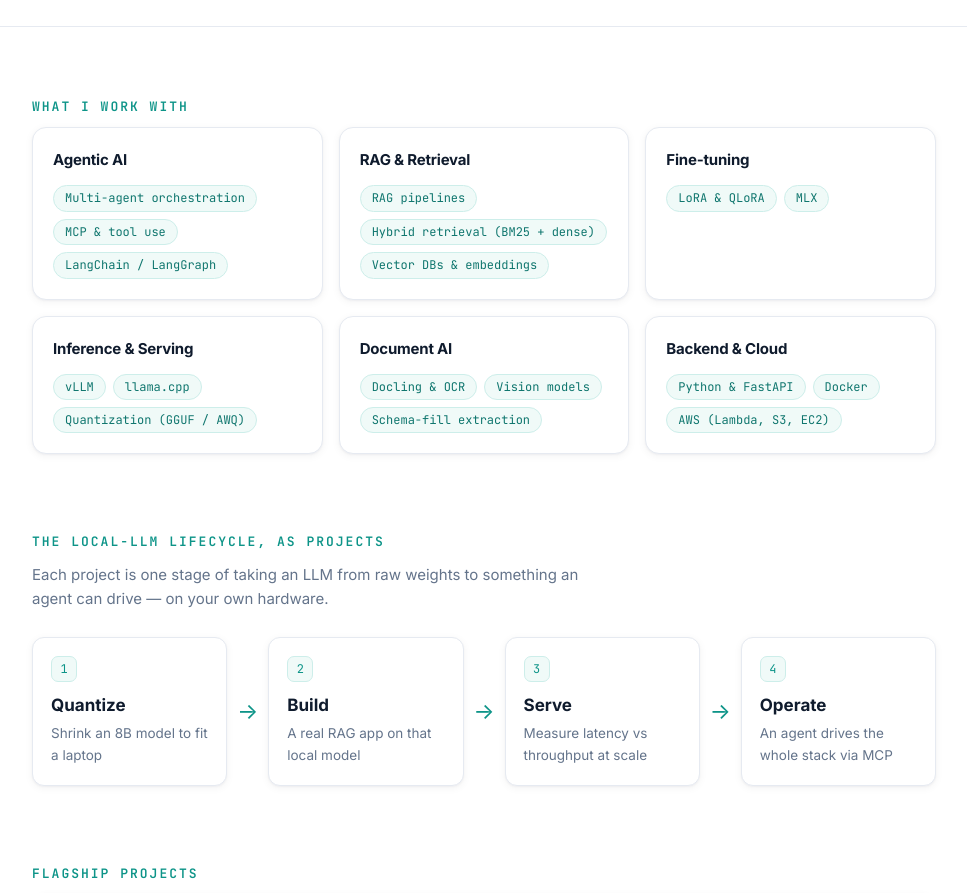
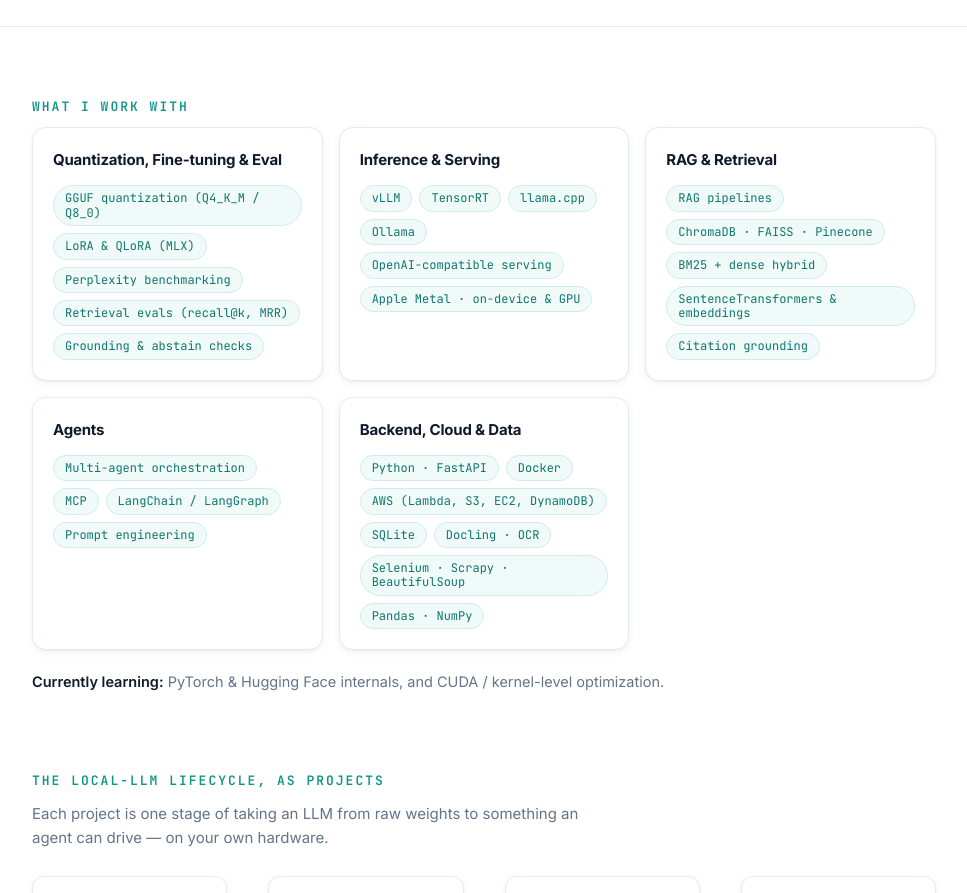
Before and after one commit to Jashwanthjash001/Jashwanthjash001.github.io, a plain HTML site: page index.html in a window 1280 px wide. Shown: the part 700-1593 px from the top of the page, without its empty margins (156-1123 px from the left). Drawn offline with Linux system fonts and the light colour scheme.

Commit message:
Skills: regroup per advisor framework — Model-team first, provable items, 'Currently learning' line

```diff
--- a/index.html
+++ b/index.html
@@ -54,30 +54,27 @@
     <h2 class="section-title">What I work with</h2>
     <div class="stack-grid">
       <div class="stack-cat">
-        <h3>Agentic AI</h3>
-        <ul><li>Multi-agent orchestration</li><li>MCP &amp; tool use</li><li>LangChain / LangGraph</li></ul>
+        <h3>Quantization, Fine-tuning &amp; Eval</h3>
+        <ul><li>GGUF quantization (Q4_K_M / Q8_0)</li><li>LoRA &amp; QLoRA (MLX)</li><li>Perplexity benchmarking</li><li>Retrieval evals (recall@k, MRR)</li><li>Grounding &amp; abstain checks</li></ul>
+      </div>
+      <div class="stack-cat">
+        <h3>Inference &amp; Serving</h3>
+        <ul><li>vLLM</li><li>TensorRT</li><li>llama.cpp</li><li>Ollama</li><li>OpenAI-compatible serving</li><li>Apple Metal · on-device &amp; GPU</li></ul>
       </div>
       <div class="stack-cat">
         <h3>RAG &amp; Retrieval</h3>
-        <ul><li>RAG pipelines</li><li>Hybrid retrieval (BM25 + dense)</li><li>Vector DBs &amp; embeddings</li></ul>
+        <ul><li>RAG pipelines</li><li>ChromaDB · FAISS · Pinecone</li><li>BM25 + dense hybrid</li><li>SentenceTransformers &amp; embeddings</li><li>Citation grounding</li></ul>
       </div>
       <div class="stack-cat">
-        <h3>Fine-tuning</h3>
-        <ul><li>LoRA &amp; QLoRA</li><li>MLX</li></ul>
+        <h3>Agents</h3>
+        <ul><li>Multi-agent orchestration</li><li>MCP</li><li>LangChain / LangGraph</li><li>Prompt engineering</li></ul>
       </div>
       <div class="stack-cat">
-        <h3>Inference &amp; Serving</h3>
-        <ul><li>vLLM</li><li>llama.cpp</li><li>Quantization (GGUF / AWQ)</li></ul>
-      </div>
-      <div class="stack-cat">
-        <h3>Document AI</h3>
-        <ul><li>Docling &amp; OCR</li><li>Vision models</li><li>Schema-fill extraction</li></ul>
-      </div>
-      <div class="stack-cat">
-        <h3>Backend &amp; Cloud</h3>
-        <ul><li>Python &amp; FastAPI</li><li>Docker</li><li>AWS (Lambda, S3, EC2)</li></ul>
+        <h3>Backend, Cloud &amp; Data</h3>
+        <ul><li>Python · FastAPI</li><li>Docker</li><li>AWS (Lambda, S3, EC2, DynamoDB)</li><li>SQLite</li><li>Docling · OCR</li><li>Selenium · Scrapy · BeautifulSoup</li><li>Pandas · NumPy</li></ul>
       </div>
     </div>
+    <p class="stack-learning"><strong>Currently learning:</strong> PyTorch &amp; Hugging Face internals, and CUDA / kernel-level optimization.</p>
   </section>
 
   <!-- LIFECYCLE ARC -->
--- a/style.css
+++ b/style.css
@@ -60,6 +60,8 @@ main, .hero-body, .stack, .arc, .work, .more, .about, .contact {
   padding: 5px 11px;
   line-height: 1.2;
 }
+.stack-learning { margin-top: 20px; color: var(--muted); font-size: 14.5px; }
+.stack-learning strong { color: var(--text); font-weight: 600; }
 
 /* ---------- NAV ---------- */
 .nav {
```
